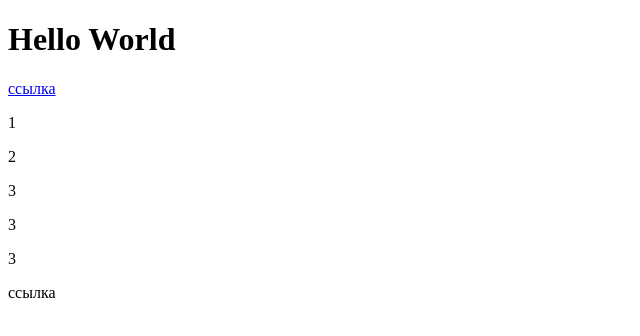
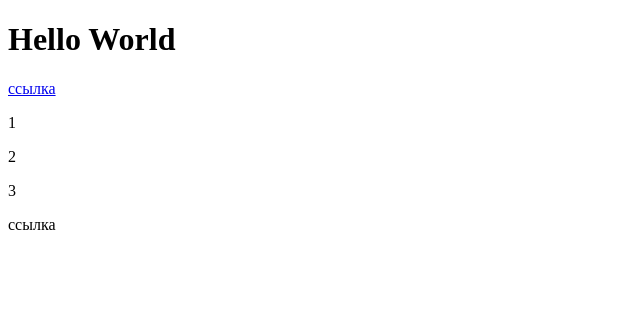
Before and after one commit to Alexsab/alexsab.github.io, a plain HTML site: page index.html in a window 1280 px wide. Shown: the whole page, without its empty margins (0-640 px from the left). Drawn offline with Linux system fonts and the light colour scheme.

Commit message:
Update index.html

```diff
--- a/index.html
+++ b/index.html
@@ -6,8 +6,6 @@
 <p>1</p>
 <p>2</p>
 <p>3</p>
-<p>3</p>
-<p>3</p>
 <p><a onClick="window.open('geo:12.86000833141691,100.90001685616923')">ссылка</a></p>
 </body>
 </html>
```
